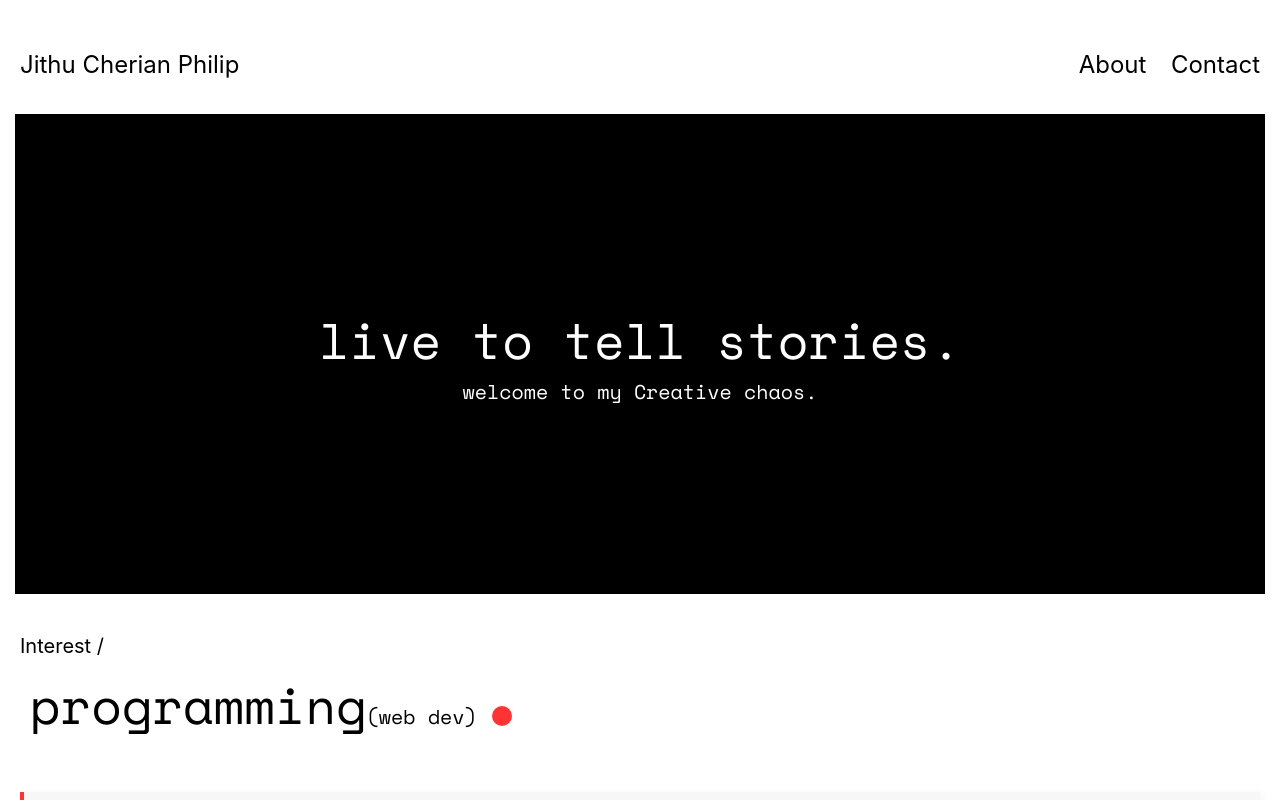
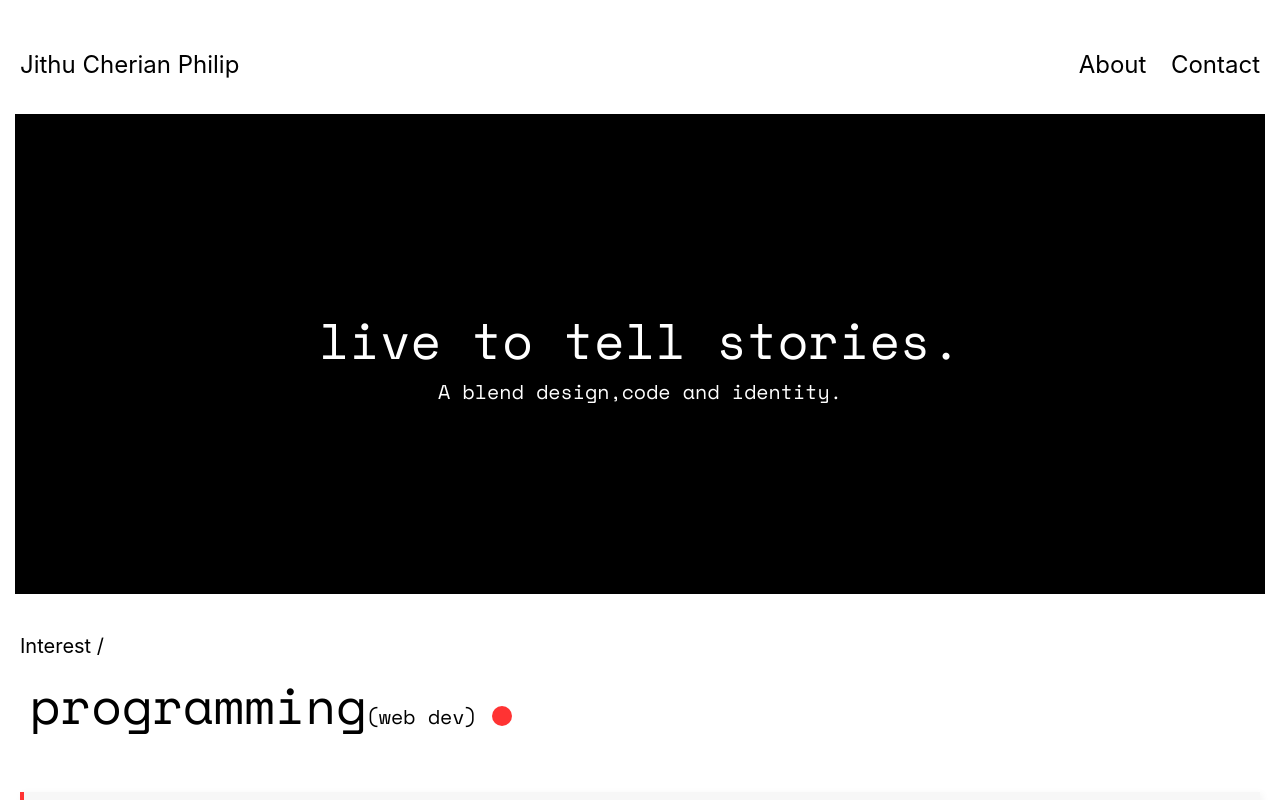
Before and after one commit to JithuCherianPhilip/portfolio, a plain HTML site: page index.html in a window 1280 px wide. Shown: the top 800 px of the page. Drawn offline with nearby package versions, Linux system fonts and the light colour scheme.

Commit message:
Update index.html
changed the sub paragraph

```diff
--- a/index.html
+++ b/index.html
@@ -44,7 +44,7 @@
     </header>
     <main>
         <p>live to tell stories.</p>
-        <small>welcome to my Creative chaos.</small>
+        <small>A blend design,code and identity.</small>
     </main>
 
     <div class="menu-selector">
```
